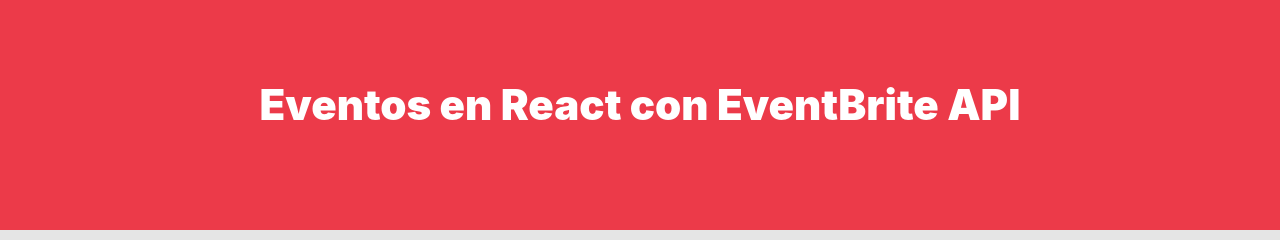
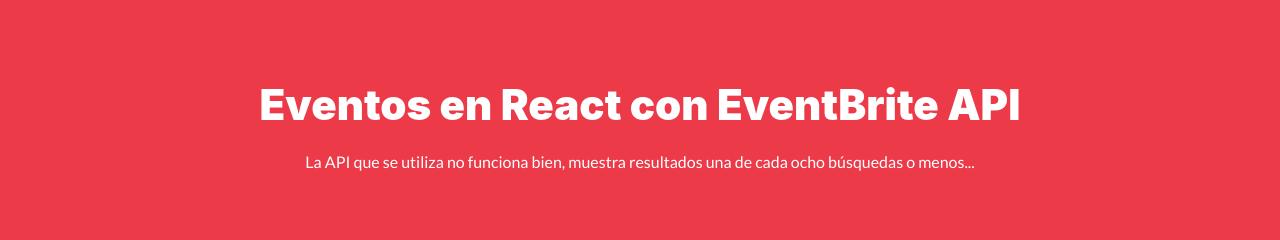
Before and after one commit to gonzoblasco/eventosreact, a React (Create React App) app: page / in a window 1280 px wide. Shown: the top 240 px of the page. Built offline with nearby package versions, Linux system fonts and the light colour scheme; no server answers.

Commit message:
Header Text Update

```diff
--- a/src/components/Header.js
+++ b/src/components/Header.js
@@ -3,6 +3,9 @@
 const Header = () => (
   <header className="uk-margin" uk-margin="true">
     <h1 className="uk-text-center">Eventos en React con EventBrite API</h1>
+    <p className="uk-text-center">
+      La API que se utiliza no funciona bien, muestra resultados una de cada ocho búsquedas o menos...
+    </p>
   </header>
 );
 
```
